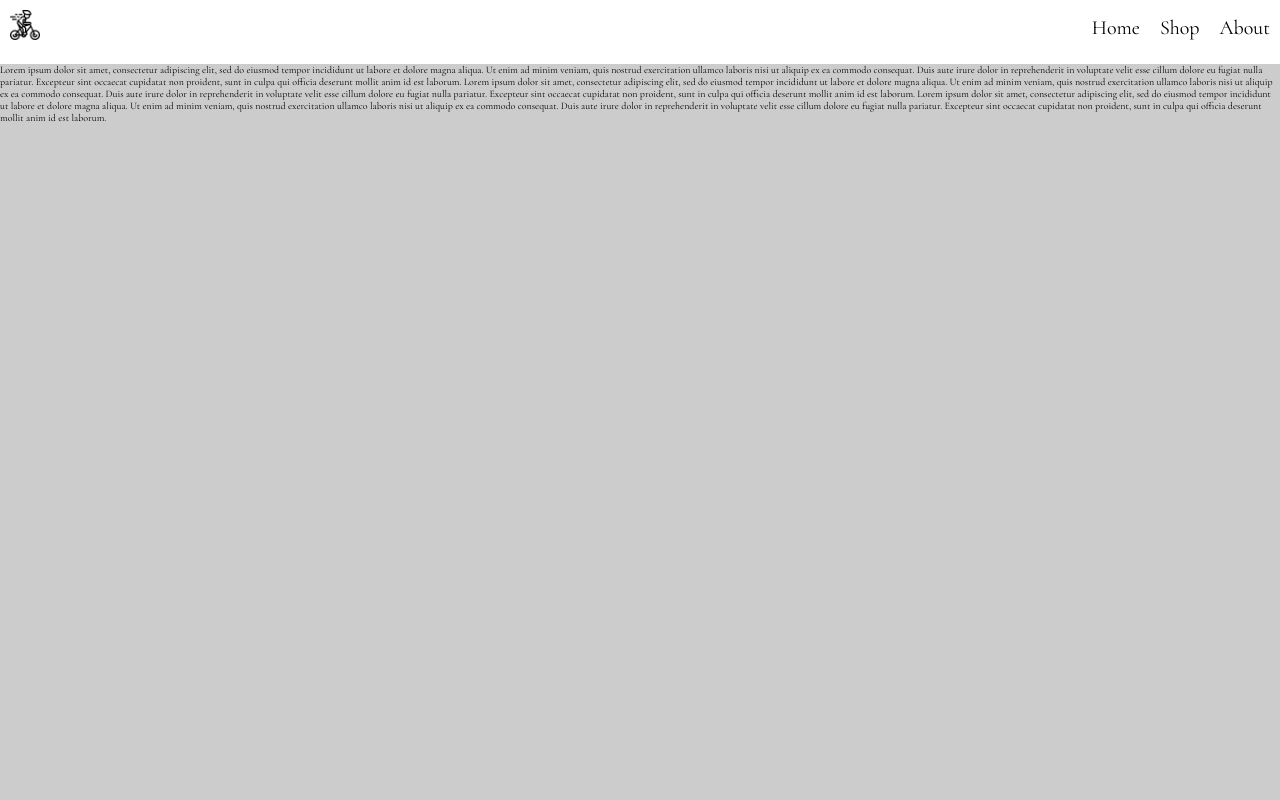
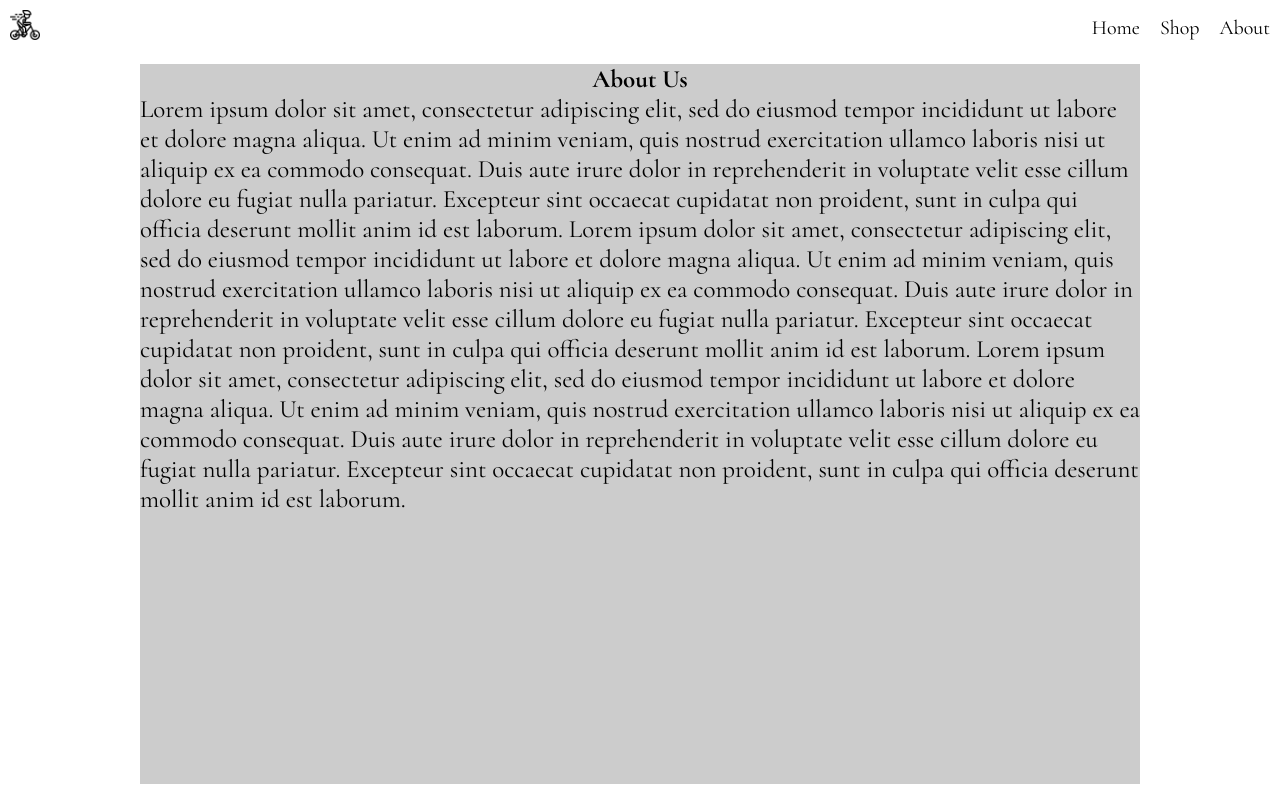
Before and after one commit to Chris1-web/shopping-cart, a React (Create React App) app: page /about in a window 1280 px wide. Built offline with nearby package versions, Linux system fonts and the light colour scheme.

Commit message:
style about component

```diff
--- a/src/components/AboutPage/About.css
+++ b/src/components/AboutPage/About.css
@@ -1,4 +1,7 @@
 .about-page {
   background-color: #cccccc;
-  height: 92vh;
+  height: 90vh;
+  font-size: 2.5rem;
+  max-width: 100rem;
+  margin: 0 auto;
 }
--- a/src/components/AboutPage/About.js
+++ b/src/components/AboutPage/About.js
@@ -3,6 +3,7 @@ import "./About.css";
 export default function About() {
   return (
     <main className="about-page">
+      <h4 style={{ textAlign: "center" }}>About Us</h4>
       <p>
         Lorem ipsum dolor sit amet, consectetur adipiscing elit, sed do eiusmod
         tempor incididunt ut labore et dolore magna aliqua. Ut enim ad minim
```
